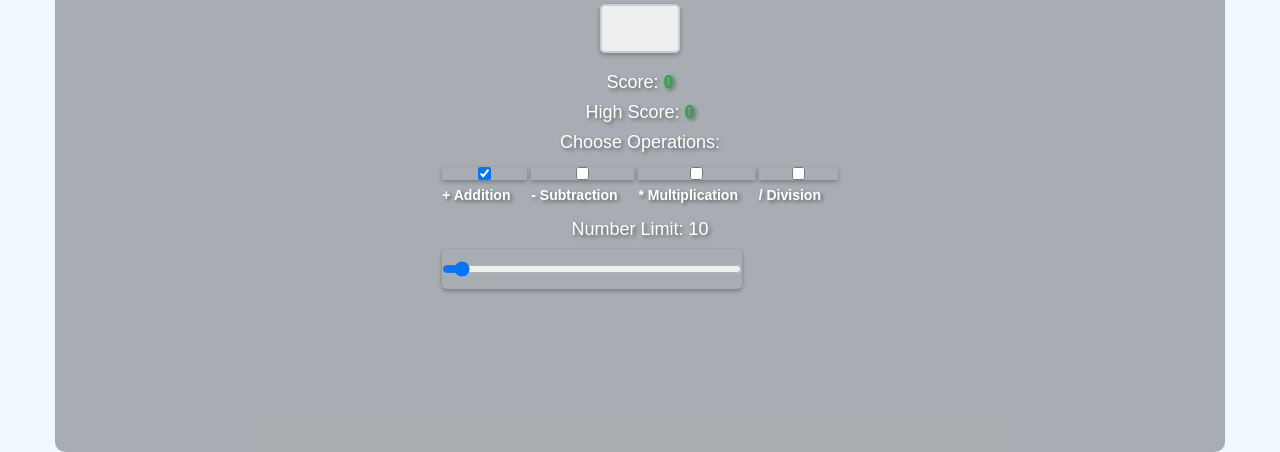
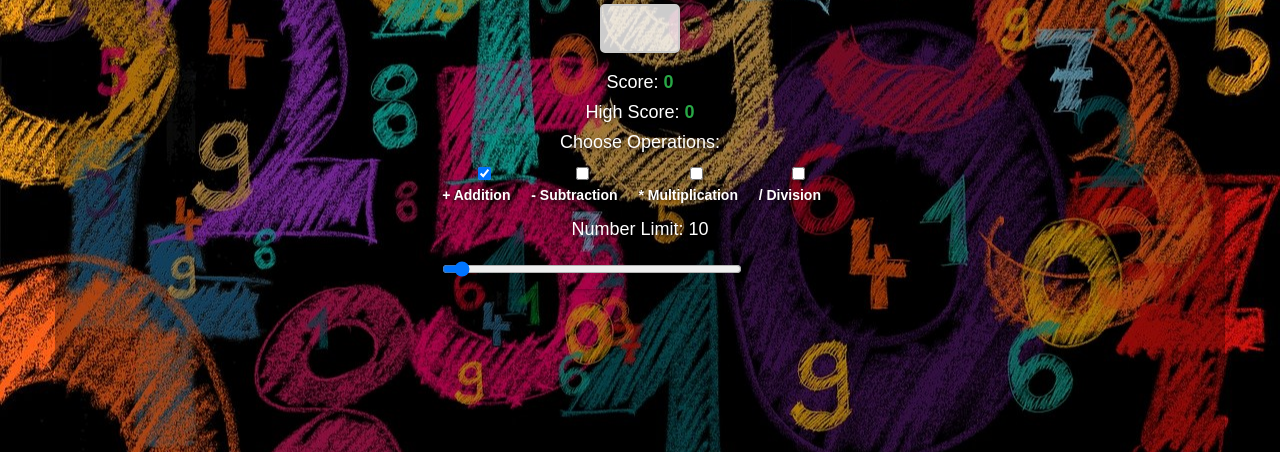
Before and after one commit to Nolo112/10-sec-maths-game, a plain HTML site: page index.html in a window 1280 px wide. Shown: the part 348-800 px from the top of the page. Drawn offline with nearby package versions, Linux system fonts and the light colour scheme.

Commit message:
image and css

```diff
--- a/index.css
+++ b/index.css
@@ -2,7 +2,7 @@ body {
   background-color: #f0f8ff;
   font-family: 'Arial', sans-serif;
 
-  background-image: url("file:///C:/Users/novic/Downloads/background-5594879_1280.jpg");
+  background-image: url("images/background-5594879_1280.jpg");
   background-size: cover;
   background-position: center;
   background-repeat: no-repeat;
```
Also changed, not shown: images/background-5594879_1280.jpg (added).
